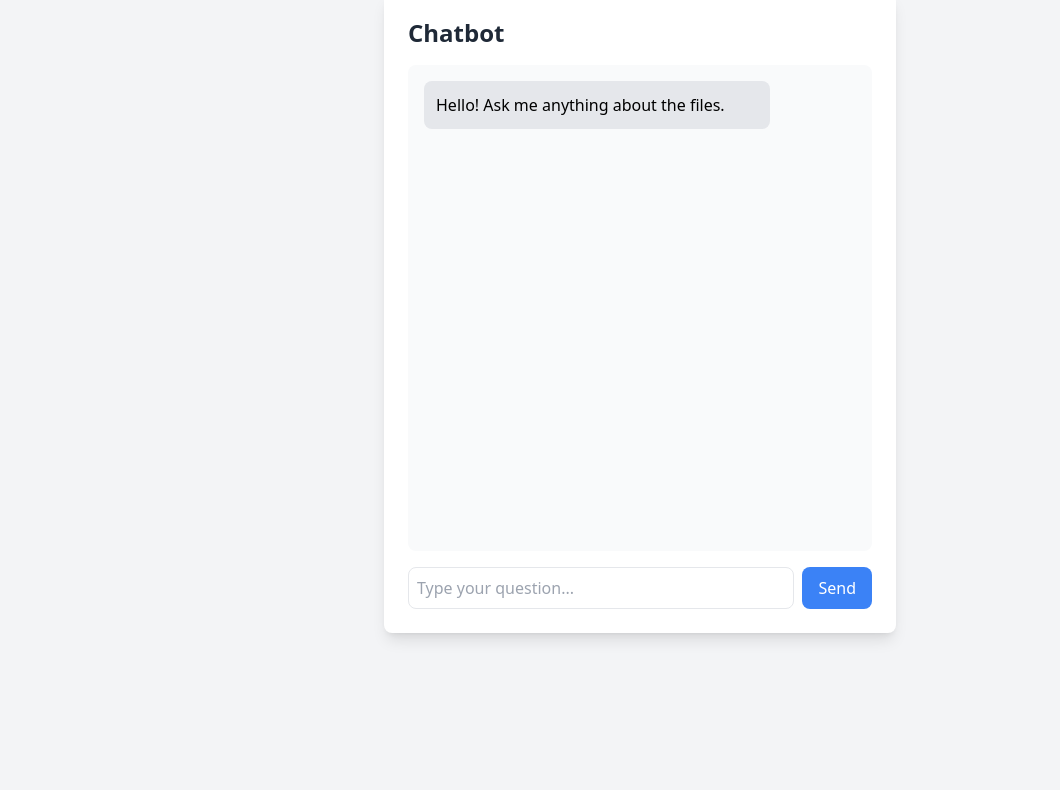
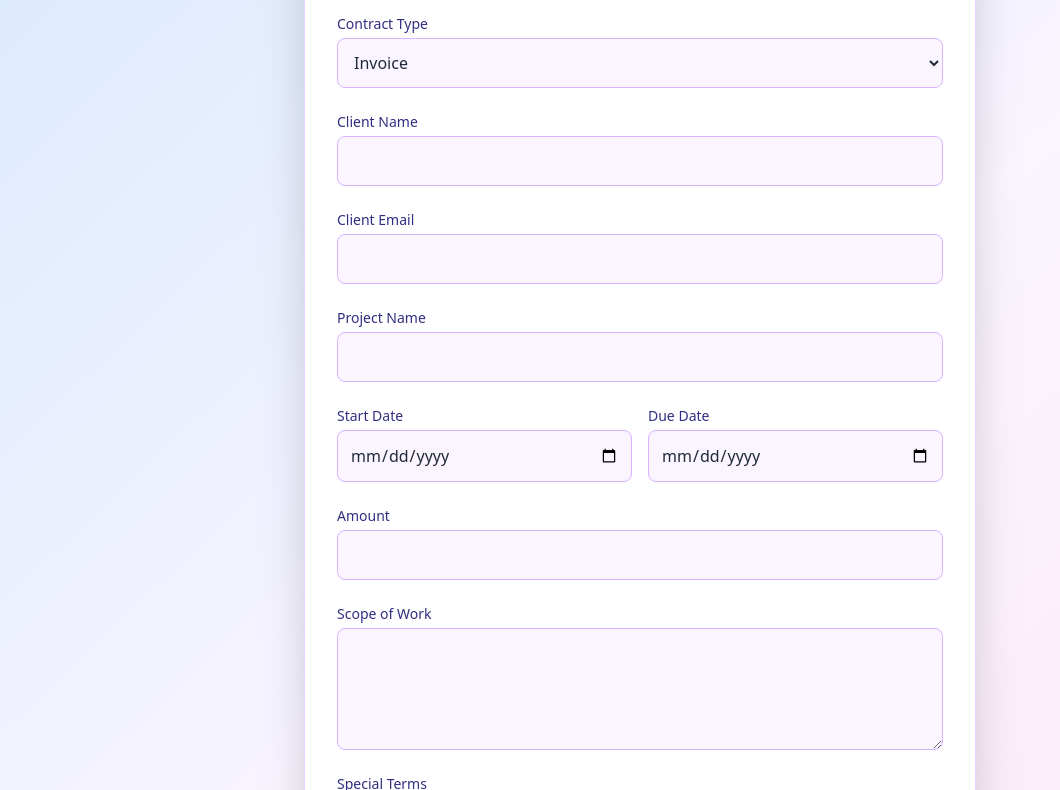
Before and after one commit to jiyashah-1804/n8n-example-bot, a plain HTML site: page index.html in a window 1280 px wide. Shown: the part 87-877 px from the top of the page, without its empty margins (0-1060 px from the left). Before the commit the page ends 800 px from the top, so only its background shows below. Drawn offline with nearby package versions, Linux system fonts and the light colour scheme.

Commit message:
Update index.html

```diff
--- a/index.html
+++ b/index.html
@@ -3,89 +3,72 @@
 <head>
   <meta charset="UTF-8">
   <meta name="viewport" content="width=device-width, initial-scale=1.0">
-  <title>Chatbot UI</title>
+  <title>Contract Automation Form</title>
   <script src="https://cdn.tailwindcss.com"></script>
 </head>
-<body class="bg-gray-100 flex items-center justify-center h-screen">
-  <div class="bg-white w-full max-w-lg rounded-lg shadow-lg p-6 flex flex-col h-[80vh]">
-    <!-- Chat Header -->
-    <h1 class="text-2xl font-bold text-gray-800 mb-4">Chatbot</h1>
+<body class="bg-gradient-to-br from-blue-100 via-purple-50 to-pink-100 flex items-center justify-center min-h-screen">
+  <div class="bg-white p-8 rounded-xl shadow-2xl w-full max-w-2xl border border-purple-200">
+    <h2 class="text-3xl font-extrabold text-center text-indigo-800 mb-8">Contract Automation Form</h2>
+    <form action="https://<your-n8n-domain>/webhook/contract-automation" method="POST" class="space-y-6">
+      <div>
+        <label for="contract_type" class="block text-sm font-medium text-indigo-900">Contract Type</label>
+        <select name="contract_type" id="contract_type" class="mt-1 block w-full p-3 border border-purple-300 rounded-lg focus:ring-2 focus:ring-purple-500 focus:border-purple-500 bg-purple-50 text-gray-800 transition duration-150">
+          <option>Invoice</option>
+          <option>Work Order</option>
+          <option>SOW</option>
+        </select>
+      </div>
 
-    <!-- Chat Window -->
-    <div id="chatWindow" class="flex-1 overflow-y-auto p-4 bg-gray-50 rounded-lg mb-4">
-      <div id="chatMessages" class="space-y-4">
-        <!-- Messages will be appended here -->
+      <div>
+        <label for="client_name" class="block text-sm font-medium text-indigo-900">Client Name</label>
+        <input type="text" name="client_name" id="client_name" required class="mt-1 block w-full p-3 border border-purple-300 rounded-lg focus:ring-2 focus:ring-purple-500 focus:border-purple-500 bg-purple-50 text-gray-800 transition duration-150">
       </div>
-    </div>
 
-    <!-- Input Form -->
-    <div class="flex gap-2">
-      <input
-        type="text"
-        id="userInput"
-        placeholder="Type your question..."
-        class="flex-1 p-2 border rounded-lg focus:outline-none focus:ring-2 focus:ring-blue-500"
-      >
-      <button
-        id="sendButton"
-        class="bg-blue-500 text-white px-4 py-2 rounded-lg hover:bg-blue-600"
-      >
-        Send
-      </button>
-    </div>
+      <div>
+        <label for="client_email" class="block text-sm font-medium text-indigo-900">Client Email</label>
+        <input type="email" name="client_email" id="client_email" required class="mt-1 block w-full p-3 border border-purple-300 rounded-lg focus:ring-2 focus:ring-purple-500 focus:border-purple-500 bg-purple-50 text-gray-800 transition duration-150">
+      </div>
+
+      <div>
+        <label for="project_name" class="block text-sm font-medium text-indigo-900">Project Name</label>
+        <input type="text" name="project_name" id="project_name" required class="mt-1 block w-full p-3 border border-purple-300 rounded-lg focus:ring-2 focus:ring-purple-500 focus:border-purple-500 bg-purple-50 text-gray-800 transition duration-150">
+      </div>
+
+      <div class="grid grid-cols-2 gap-4">
+        <div>
+          <label for="start_date" class="block text-sm font-medium text-indigo-900">Start Date</label>
+          <input type="date" name="start_date" id="start_date" required class="mt-1 block w-full p-3 border border-purple-300 rounded-lg focus:ring-2 focus:ring-purple-500 focus:border-purple-500 bg-purple-50 text-gray-800 transition duration-150">
+        </div>
+        <div>
+          <label for="due_date" class="block text-sm font-medium text-indigo-900">Due Date</label>
+          <input type="date" name="due_date" id="due_date" required class="mt-1 block w-full p-3 border border-purple-300 rounded-lg focus:ring-2 focus:ring-purple-500 focus:border-purple-500 bg-purple-50 text-gray-800 transition duration-150">
+        </div>
+      </div>
+
+      <div>
+        <label for="amount" class="block text-sm font-medium text-indigo-900">Amount</label>
+        <input type="text" name="amount" id="amount" class="mt-1 block w-full p-3 border border-purple-300 rounded-lg focus:ring-2 focus:ring-purple-500 focus:border-purple-500 bg-purple-50 text-gray-800 transition duration-150">
+      </div>
+
+      <div>
+        <label for="scope_of_work" class="block text-sm font-medium text-indigo-900">Scope of Work</label>
+        <textarea name="scope_of_work" id="scope_of_work" rows="4" class="mt-1 block w-full p-3 border border-purple-300 rounded-lg focus:ring-2 focus:ring-purple-500 focus:border-purple-500 bg-purple-50 text-gray-800 transition duration-150"></textarea>
+      </div>
+
+      <div>
+        <label for="special_terms" class="block text-sm font-medium text-indigo-900">Special Terms</label>
+        <textarea name="special_terms" id="special_terms" rows="4" class="mt-1 block w-full p-3 border border-purple-300 rounded-lg focus:ring-2 focus:ring-purple-500 focus:border-purple-500 bg-purple-50 text-gray-800 transition duration-150"></textarea>
+      </div>
+
+      <div>
+        <label for="created_by" class="block text-sm font-medium text-indigo-900">Created By</label>
+        <input type="text" name="created_by" id="created_by" class="mt-1 block w-full p-3 border border-purple-300 rounded-lg focus:ring-2 focus:ring-purple-500 focus:border-purple-500 bg-purple-50 text-gray-800 transition duration-150">
+      </div>
+
+      <div class="text-center">
+        <button type="submit" class="inline-block bg-gradient-to-r from-indigo-600 to-purple-600 text-white font-semibold py-3 px-6 rounded-lg hover:from-indigo-700 hover:to-purple-700 transition duration-200 shadow-md">Submit</button>
+      </div>
+    </form>
   </div>
-
-  <script>
-    const webhookUrl = 'https://jiya1804.app.n8n.cloud/webhook-test/chatbot'; // Replace with your n8n webhook URL
-    const sessionId = 'user_' + Math.random().toString(36).substr(2, 9); // Unique session ID
-
-    const chatMessages = document.getElementById('chatMessages');
-    const userInput = document.getElementById('userInput');
-    const sendButton = document.getElementById('sendButton');
-
-    // Function to append a message to the chat window
-    function appendMessage(content, isUser = false) {
-      const messageDiv = document.createElement('div');
-      messageDiv.className = isUser
-        ? 'bg-blue-100 p-3 rounded-lg max-w-[80%] ml-auto'
-        : 'bg-gray-200 p-3 rounded-lg max-w-[80%]';
-      messageDiv.textContent = content;
-      chatMessages.appendChild(messageDiv);
-      chatMessages.scrollTop = chatMessages.scrollHeight; // Auto-scroll to bottom
-    }
-
-    // Handle sending the query
-    async function sendQuery() {
-      const question = userInput.value.trim();
-      if (!question) return;
-
-      // Append user message
-      appendMessage(question, true);
-      userInput.value = ''; // Clear input
-
-      try {
-        const response = await fetch(webhookUrl, {
-          method: 'POST',
-          headers: { 'Content-Type': 'application/json' },
-          body: JSON.stringify({ question, sessionId })
-        });
-        const data = await response.json();
-        const answer = data.answer || 'Sorry, something went wrong.';
-        appendMessage(answer);
-      } catch (error) {
-        appendMessage('Error: Could not reach the server.');
-        console.error(error);
-      }
-    }
-
-    // Event listeners
-    sendButton.addEventListener('click', sendQuery);
-    userInput.addEventListener('keypress', (e) => {
-      if (e.key === 'Enter') sendQuery();
-    });
-
-    // Initial welcome message
-    appendMessage('Hello! Ask me anything about the files.');
-  </script>
 </body>
 </html>
```
